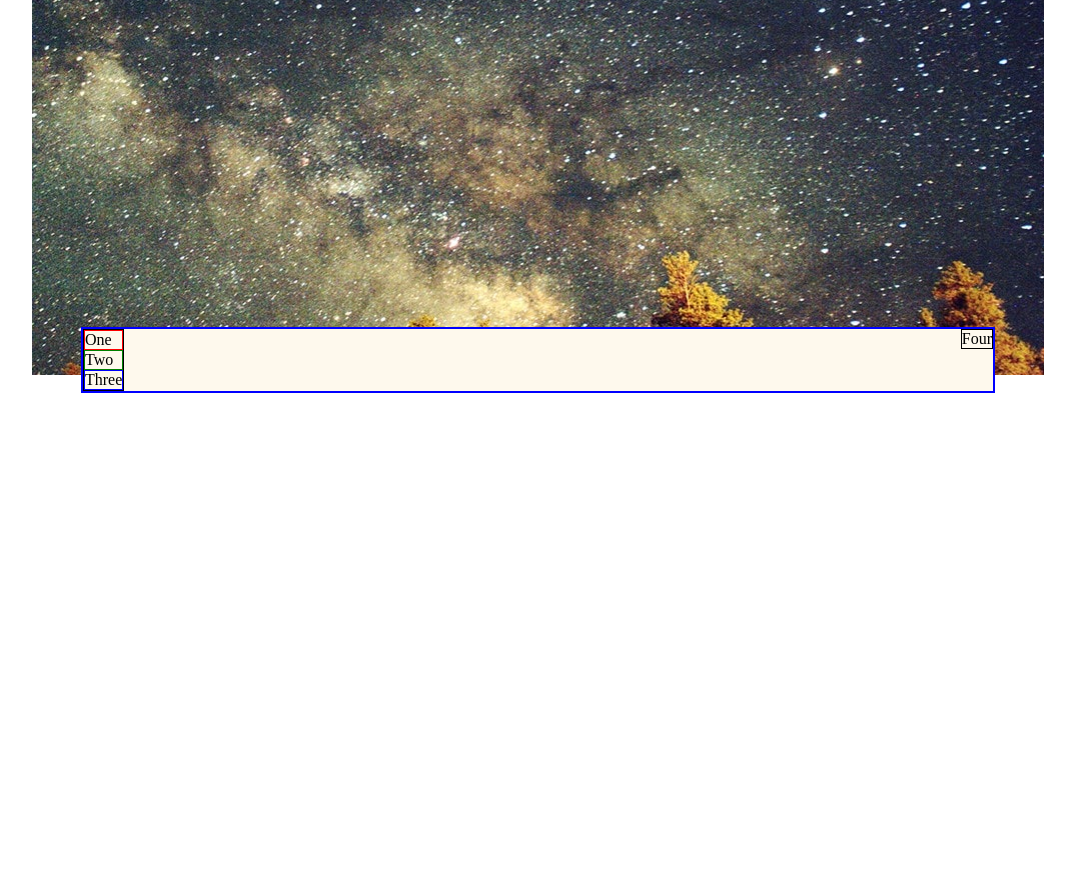
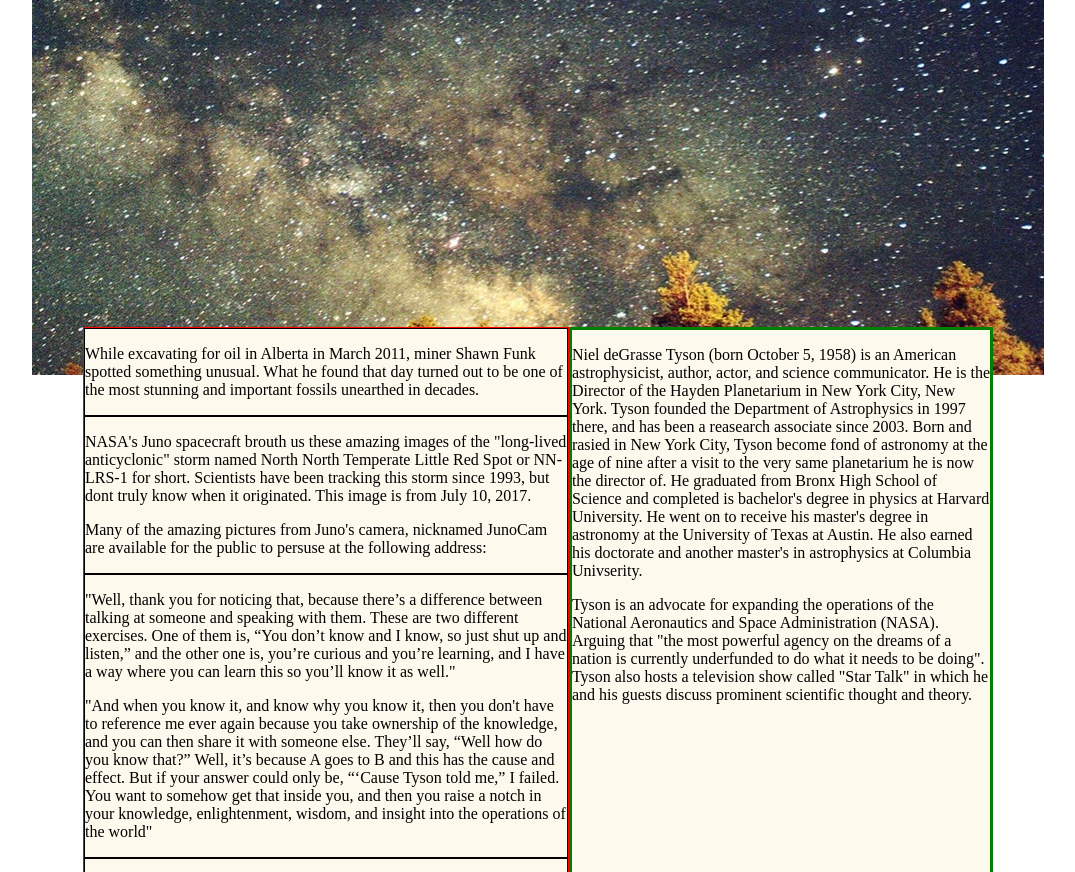
Before and after one commit to JamieBort/iPhysicist-CSSLayoutFlexbox, a plain HTML site: page index.html in a window 1280 px wide. Shown: the part 65-937 px from the top of the page, without its empty margins (102-1177 px from the left). Before the commit the page ends 800 px from the top, so only its background shows below. Drawn offline with Linux system fonts and the light colour scheme.

Commit message:
updating files

```diff
--- a/index.html
+++ b/index.html
@@ -17,28 +17,38 @@
       </nav>
     </header>
     <section id="section_outside">
-      <section id="section_inside">
+      <section id="section_left">
 
-        <article id="article_one">
-          One
+        <article id="article_one" class="article">
+          <p>While excavating for oil in Alberta in March 2011, miner Shawn Funk spotted something
+          unusual. What he found that day turned out to be one of the most stunning and important fossils unearthed in
+          decades.</p>
         </article>
 
-        <article id="article_two">
-          Two
+        <article id="article_two" class="article">
+          <p>NASA's Juno spacecraft brouth us these amazing images of the "long-lived anticyclonic" storm named North North Temperate Little Red Spot or NN-LRS-1 for short. Scientists have been tracking this storm since 1993, but dont truly know when it originated. This image is from July 10, 2017.</p>
+          <p class="primary-txt">Many of the amazing pictures from Juno's camera, nicknamed JunoCam are available for the public to persuse at the following address: </p>
         </article>
 
-        <article id="article_three">
-          Three
+        <article id="article_three" class="article">
+          <p>"Well, thank you for noticing that, because there’s a difference between talking at someone and speaking with them. These are two different exercises. One of them is, “You don’t know and I know, so just shut up and listen,” and the other one is, you’re curious and you’re learning, and I have a way where you can learn this so you’ll know it as well." </p>
+          <p class="primary-txt">"And when you know it, and know why you know it, then you don't have to reference me ever again because you take ownership of the knowledge, and you can then share it with someone else. They’ll say, “Well how do you know that?” Well, it’s because A goes to B and this has the cause and effect. But if your answer could only be, “‘Cause Tyson told me,” I failed. You want to somehow get that inside you, and then you raise a notch in your knowledge, enlightenment, wisdom, and insight into the operations of the world"</p>
+        </article>
+
+        <article id="article_four" class="article">
+          <p>NASA’s Space Launch System will be the most powerful rocket we’ve ever built. When completed, SLS will enable astronauts to begin their journey to explore destinations far into the solar system. Production of the five-segment powerhouse motors for the Space Launch System (SLS) solid rocket boosters is on target at prime contractor Orbital ATK’s facilities in Utah, with 10 motor segments cast with propellant and four of those segments complete. Following propellant casting, the finished segments were evaluated using non-destructive techniques, such as x-ray, to ensure they met quality standards, and the exterior cases were painted white with black-and-white photogrammetric markings. All motor segments will ultimately be shipped to Kennedy Space Center, where they will be integrated with forward and aft booster structures and then with the SLS core stage.</p>
         </article>
       </section>
-      <section id="three">
+      <section id="section_right">
         <aside class="">
-          Four
+          <p>Niel deGrasse Tyson (born October 5, 1958) is an American astrophysicist, author, actor, and science communicator. He is the Director of the Hayden Planetarium in New York City, New York. Tyson founded the Department of Astrophysics in 1997 there, and has been a reasearch associate since 2003. Born and rasied in New York City, Tyson become fond of astronomy at the age of nine after a visit to the very same planetarium he is now the director of. He graduated from Bronx High School of Science and completed is bachelor's degree in physics at Harvard University. He went on to receive his master's degree in astronomy at the University of Texas at Austin. He also earned his doctorate and another master's in astrophysics at Columbia Univserity.</p>
+          <p>Tyson is an advocate for expanding the operations of the National Aeronautics and Space Administration (NASA). Arguing that "the most powerful agency on the dreams of a nation is currently underfunded to do what it needs to be doing". Tyson also hosts a television show called "Star Talk" in which he and his guests discuss prominent scientific thought and theory.</p>
         </aside>
 
       </section>
 
     </section>
+    <footer>Blog 2017</footer>
   </div>
 
 
--- a/style.css
+++ b/style.css
@@ -3,8 +3,6 @@
   display: block;
   clear: both;
 }
-
-
 
 .container {
   margin: auto;
@@ -38,29 +36,25 @@ img {
   position: relative;
   bottom: 3em;
   background-color: #fef9ed;
-  border: 2px solid blue;
+  display: flex;
+  /*justify-content: space-around;*/
 }
 
-#section_inside {
-  float: left;
+#section_left {
+  border: 1px solid red;
+}
+
+#section_right {
+  justify-content: flex-end;
+  border: 3px solid green;
+}
+
+.article{
   border: 1px solid black;
 }
 
-#three{
-  float: right;
-  /*margin: auto;
-  width: 90%;*/
-  border: 1px solid black;
+footer {
+  color: white;
+  text-align: center;
+  background-color: #333333;
 }
-
-#article_one{
-  border: 1px solid red;
-}
-
-#article_two{
-  border: 1px solid green;
-}
-
-#article_three{
-  border: 1px solid blue;
-}
```
